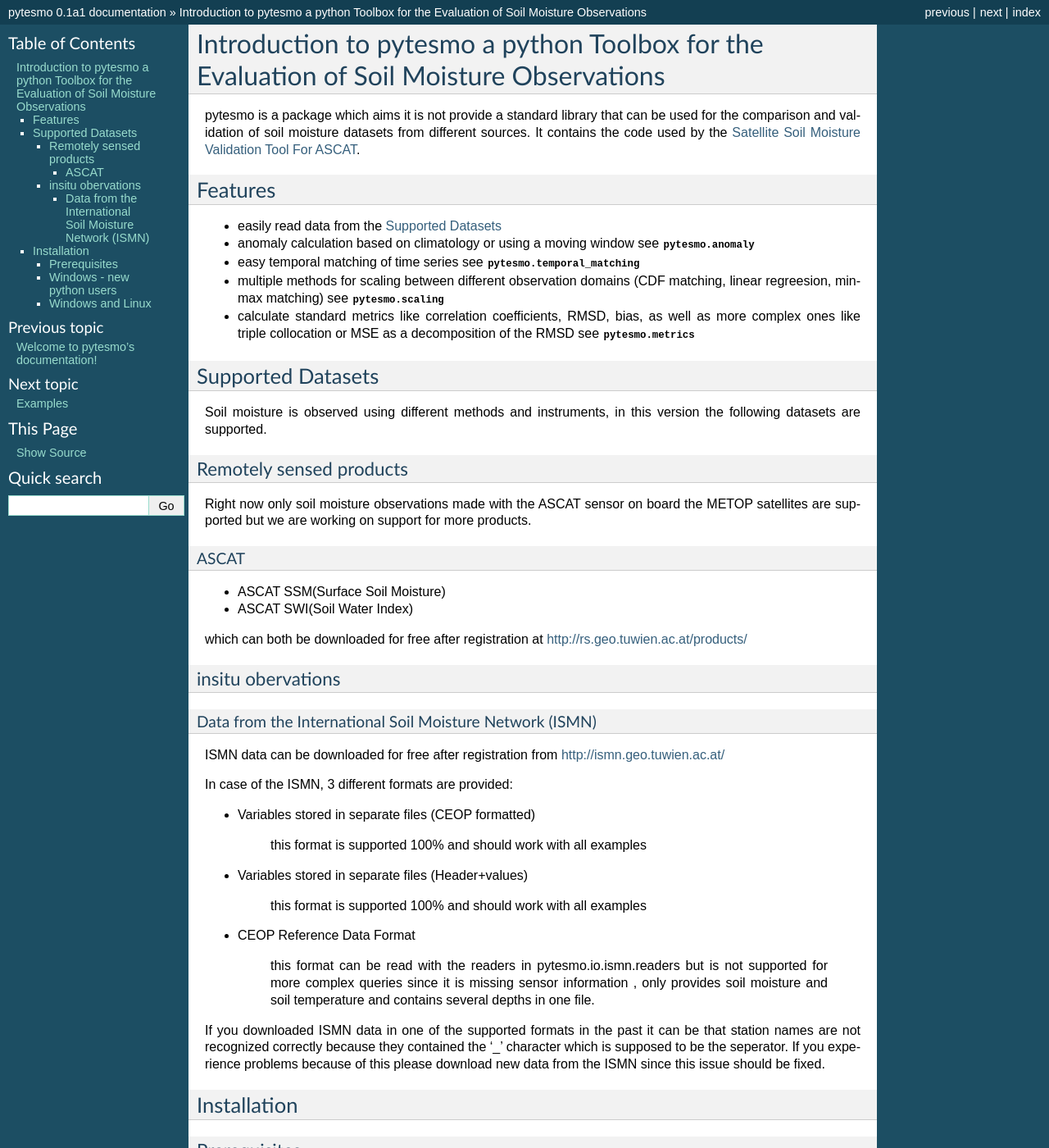
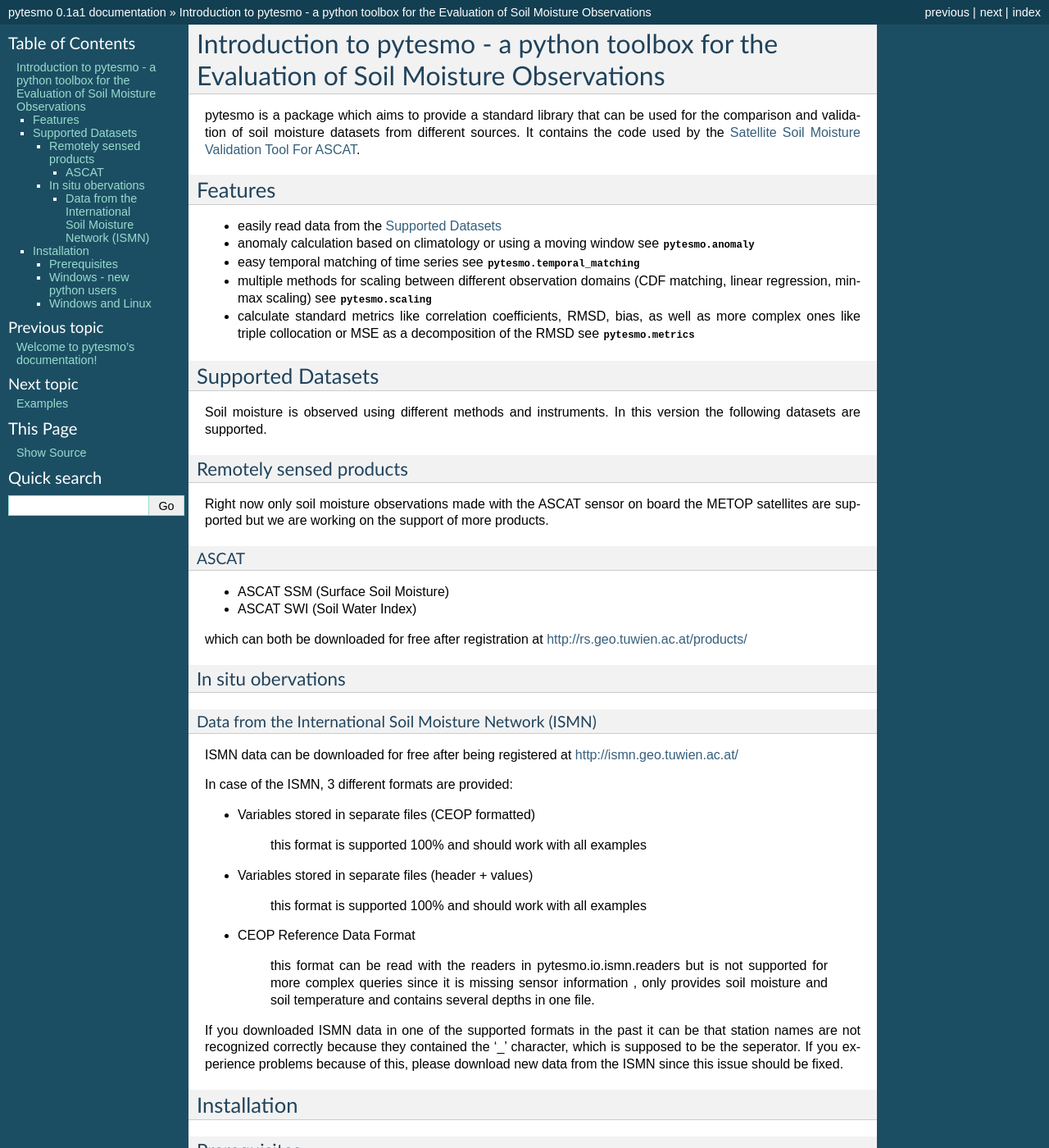
Before and after one commit to TUW-GEO/pytesmo, a Sphinx documentation site: the page built from docs/introduction.rst, in a window 1280 px wide and 1400 px high. Shown: the whole window at 82% size. Built offline with Sphinx 7.4.7, drawn with Linux system fonts in a browser that asks for light colours; formulas are drawn with MathJax 3; some of the changed text lies outside the part shown.

Commit message:
Update introduction.rst

```diff
--- a/docs/introduction.rst
+++ b/docs/introduction.rst
@@ -1,7 +1,7 @@
-Introduction to pytesmo a python Toolbox for the Evaluation of Soil Moisture Observations
+Introduction to pytesmo - a python toolbox for the Evaluation of Soil Moisture Observations
 *****************************************************************************************
 
-pytesmo is a package which aims it is not provide a standard library that can be used for the comparison and validation
+pytesmo is a package which aims to provide a standard library that can be used for the comparison and validation
 of soil moisture datasets from different sources. It contains the code used by the
 `Satellite Soil Moisture Validation Tool For ASCAT <http://rs.geo.tuwien.ac.at/validation_tool/ascat.html>`_.
 
@@ -13,7 +13,7 @@
 * easily read data from the `Supported Datasets`_
 * anomaly calculation based on climatology or using a moving window see :mod:`pytesmo.anomaly`
 * easy temporal matching of time series see :mod:`pytesmo.temporal_matching`
-* multiple methods for scaling between different observation domains (CDF matching, linear regreesion, min-max matching) see :mod:`pytesmo.scaling`
+* multiple methods for scaling between different observation domains (CDF matching, linear regression, min-max scaling) see :mod:`pytesmo.scaling`
 * calculate standard metrics like correlation coefficients, RMSD, bias,
   as well as more complex ones like triple collocation or MSE as a decomposition of the RMSD see :mod:`pytesmo.metrics`
 
@@ -21,29 +21,29 @@
 Supported Datasets
 ==================
 
-Soil moisture is observed using different methods and instruments, in this version the following datasets are supported.
+Soil moisture is observed using different methods and instruments. In this version the following datasets are supported.
 
 Remotely sensed products
 ------------------------
 
 Right now only soil moisture observations made with the ASCAT sensor on board the METOP satellites are
-supported but we are working on support for more products.
+supported but we are working on the support of more products.
 
 ASCAT
 ~~~~~
 
-* ASCAT SSM(Surface Soil Moisture)
-* ASCAT SWI(Soil Water Index)
+* ASCAT SSM (Surface Soil Moisture)
+* ASCAT SWI (Soil Water Index)
 
 which can both be downloaded for free after registration at http://rs.geo.tuwien.ac.at/products/
 
-insitu obervations
+In situ obervations
 ------------------
 
 Data from the International Soil Moisture Network (ISMN)
 ~~~~~~~~~~~~~~~~~~~~~~~~~~~~~~~~~~~~~~~~~~~~~~~~~~~~~~~~
 
-ISMN data can be downloaded for free after registration from http://ismn.geo.tuwien.ac.at/
+ISMN data can be downloaded for free after being registered at http://ismn.geo.tuwien.ac.at/
 
 In case of the ISMN, 3 different formats are provided:
 
@@ -51,7 +51,7 @@
 
 	this format is supported 100% and should work with all examples
 
-* Variables stored in separate files (Header+values)
+* Variables stored in separate files (header + values)
 
 	this format is supported 100% and should work with all examples
 
@@ -63,8 +63,8 @@
 	one file.
 
 If you downloaded ISMN data in one of the supported formats in the past it can be that station
-names are not recognized correctly because they contained the '_' character which is supposed to be
-the seperator. If you experience problems because of this please download new data from the ISMN since
+names are not recognized correctly because they contained the '_' character, which is supposed to be
+the seperator. If you experience problems because of this, please download new data from the ISMN since
 this issue should be fixed.
 
 
@@ -74,7 +74,7 @@
 Prerequisites
 --------------
 
-In order to enjoy all pytesmo features python version 2.7.5 with the following packages has to be installed
+In order to enjoy all pytesmo features, python version 2.7.5 with the following packages has to be installed
 
 * numpy >= 1.7.0 http://www.numpy.org/
 * pandas >= 0.11.0 http://pandas.pydata.org/
@@ -92,7 +92,7 @@
 Windows - new python users
 --------------------------
 
-For users with little python experience, using Windows, the easiest way to install everything but matplotlib-basemap is to install
+For users with little python experience using Windows, the easiest way to install everything but matplotlib-basemap is to install
 winpython from https://code.google.com/p/winpython/ and then download basemap from http://sourceforge.net/projects/matplotlib/files/matplotlib-toolkits/
 and add it to your winpython installation using the winpython Control Panel.
 
@@ -105,7 +105,7 @@
 Windows and Linux
 -----------------
 
-If you already have a working python installation with the necessary packages just cd to the unzipped pytesmo-0.1 folder and use::
+If you already have a working python installation with the necessary packages just cd (?) to the unzipped pytesmo-0.1 folder and use::
 
 	python setup.py install
 
```
